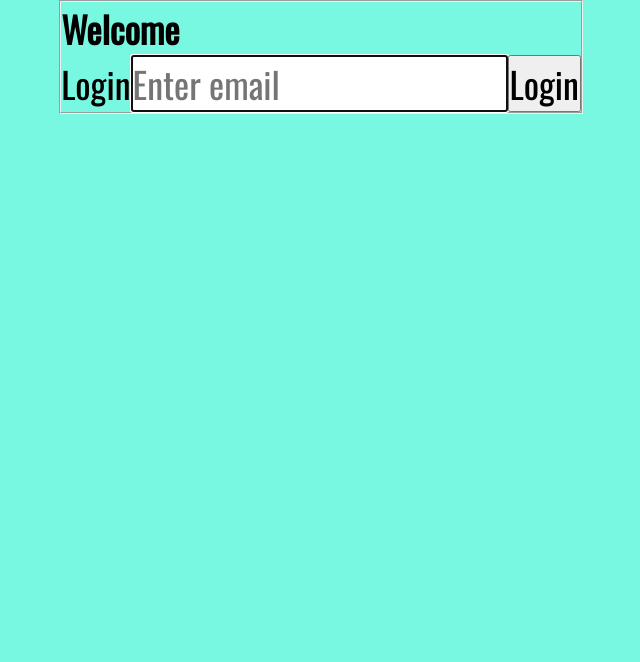
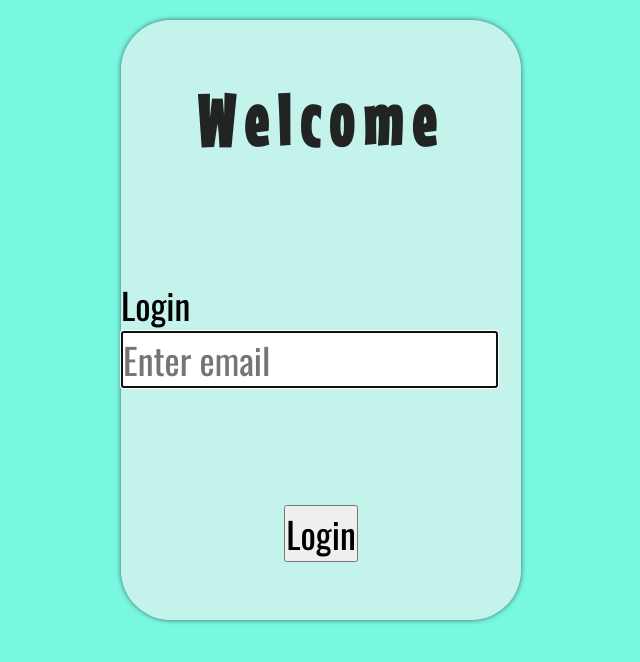
Before and after one commit to GeracNeto/dog-breed, a React (Vite) app: page / in a window 1280 px wide. Shown: the top 662 px of the page, without its empty margins (319-959 px from the left). Built offline with nearby package versions, Linux system fonts and the light colour scheme.

Commit message:
Criado estilo para o campo de login do usuário

```diff
--- a/src/pages/Register/style.css
+++ b/src/pages/Register/style.css
@@ -2,4 +2,33 @@
     display: flex;
     flex-direction: column;
     align-items: center;
+    justify-content: center;
+
+    height: 80vh;
+
 }
+
+.register fieldset{
+    border-radius: 50px;
+    border: none;
+    box-shadow: 0px 0px 5px 0px #1d3d37c0;
+
+    background-color: #eaf1f0a9;
+}
+
+.register-container{
+    height: 600px;
+    width: 400px;
+
+    display: flex;
+    flex-direction: column;
+    justify-content:space-around ;
+    align-items: center;
+}
+
+.register-container h1{
+    font-family: 'Mouse Memoirs', sans-serif;
+    font-size: 3rem;
+    letter-spacing: 10px;
+    color: #222423;
+}
```
